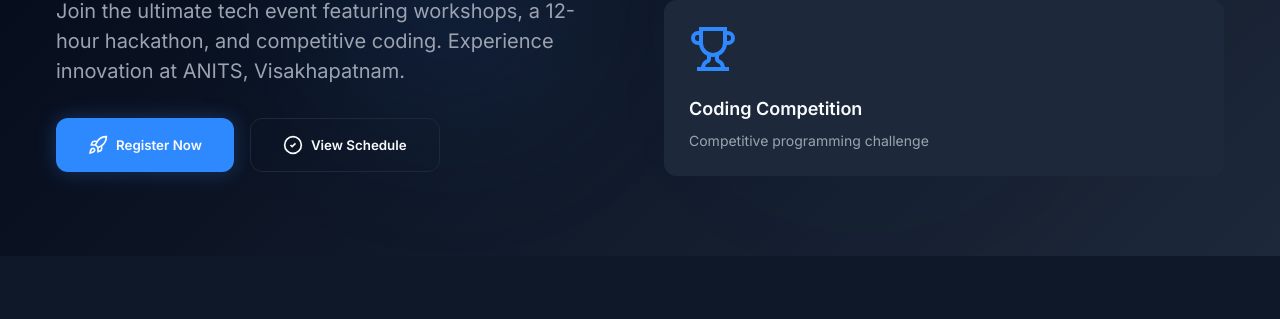
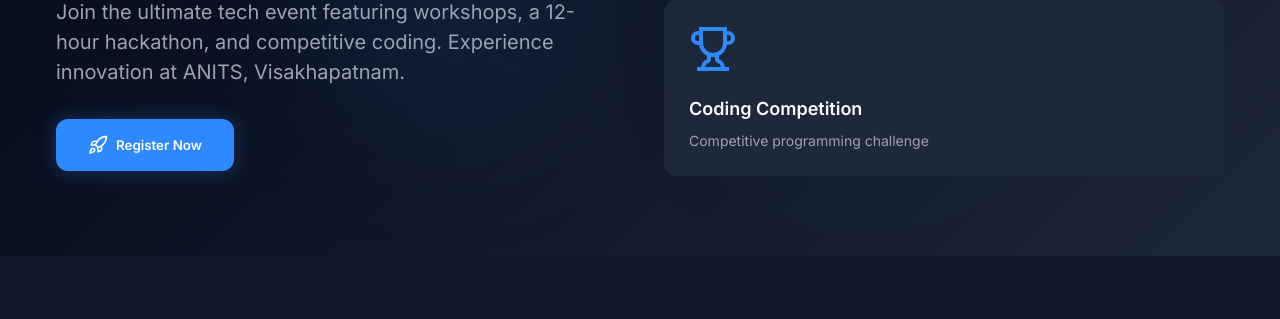
Before and after one commit to thumuanoop/TECHNOVA-25, a plain HTML site: page index.html in a window 1280 px wide. Shown: the part 341-660 px from the top of the page. Drawn offline with Linux system fonts and the light colour scheme.

Commit message:
Update index.html

```diff
--- a/index.html
+++ b/index.html
@@ -63,13 +63,7 @@
                             </svg>
                             Register Now
                         </button>
-                        <button class="btn btn-secondary" onclick="scrollToSection('schedule')">
-                            <svg width="20" height="20" viewBox="0 0 24 24" fill="none" stroke="currentColor" stroke-width="2">
-                                <circle cx="12" cy="12" r="10"/>
-                                <path d="m9 12 2 2 4-4"/>
-                            </svg>
-                            View Schedule
-                        </button>
+
                     </div>
                 </div>
 
```
